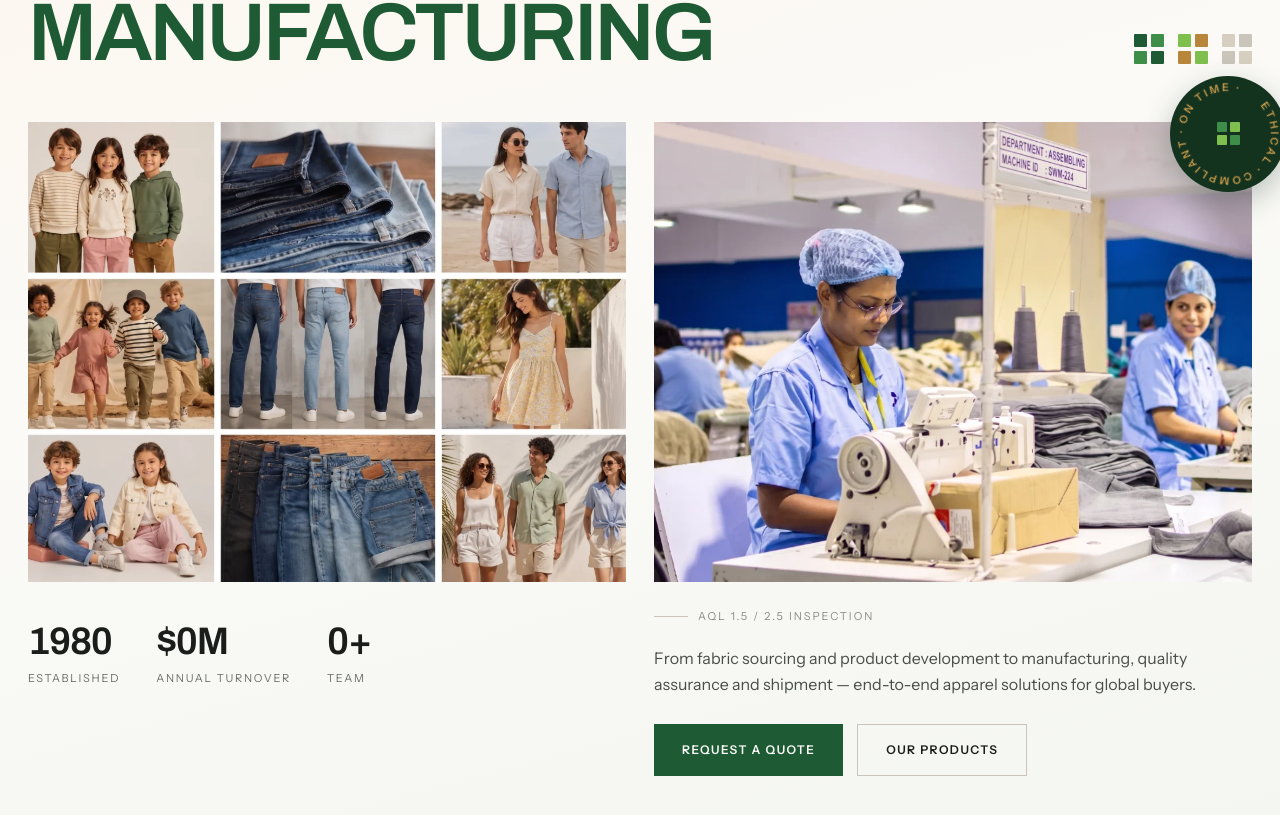
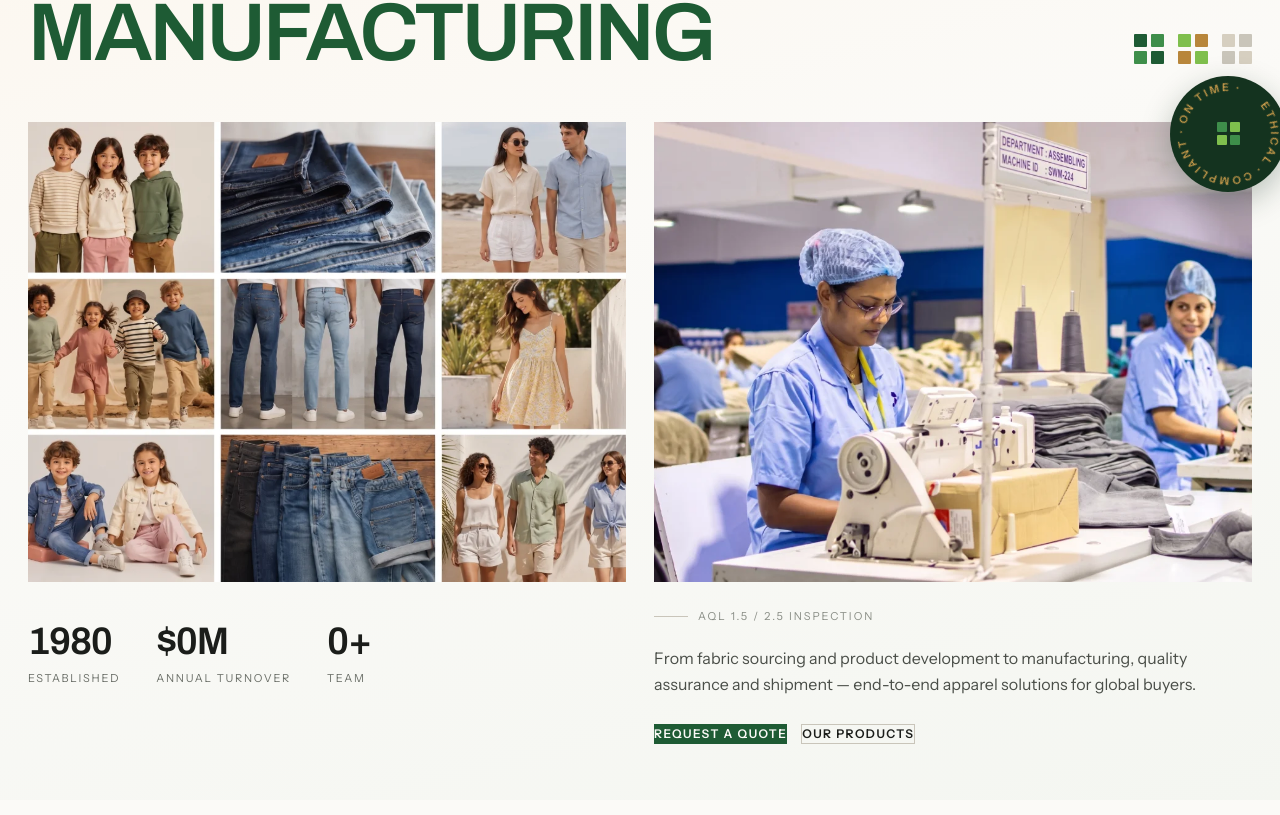
Before and after one commit to linkon63/link3.net, a Next.js app: page / in a window 1280 px wide. Shown: the part 353-1168 px from the top of the page. Built offline with nearby package versions, Linux system fonts and the light colour scheme.

Commit message:
feat(ui): unified shimmer sweep, secondary gold hover, and micro-lift animation across all website buttons

```diff
--- a/src/app/globals.css
+++ b/src/app/globals.css
@@ -248,17 +248,7 @@ a:hover { color: #B8863B; }
   transform: translateY(-5px) scale(1.06) !important;
 }
 
-.prasine-btn {
-  position: relative;
-  overflow: hidden;
-  transition: all 0.3s cubic-bezier(0.16, 1, 0.3, 1) !important;
-}
-.prasine-btn:hover {
-  background: #B8863B !important;
-  transform: translateY(-2px) !important;
-  box-shadow: 0 8px 24px rgba(184, 134, 59, 0.38) !important;
-}
-
+.prasine-btn,
 .hero-btn-primary {
   position: relative;
   overflow: hidden;
@@ -271,9 +261,11 @@ a:hover { color: #B8863B; }
   letter-spacing: 0.12em;
   text-transform: uppercase;
   font-weight: 600;
-  padding: 16px 28px;
+  cursor: pointer;
+  border: none;
   transition: all 0.35s cubic-bezier(0.16, 1, 0.3, 1) !important;
 }
+.prasine-btn::after,
 .hero-btn-primary::after {
   content: "";
   position: absolute;
@@ -281,24 +273,28 @@ a:hover { color: #B8863B; }
   left: 0;
   width: 50%;
   height: 100%;
-  background: linear-gradient(90deg, transparent, rgba(255, 255, 255, 0.3), transparent);
+  background: linear-gradient(90deg, transparent, rgba(255, 255, 255, 0.32), transparent);
   transform: translateX(-150%) skewX(-20deg);
-  transition: transform 0.6s ease;
+  transition: transform 0.65s ease;
   pointer-events: none;
 }
+.prasine-btn:hover,
 .hero-btn-primary:hover {
   background: #B8863B !important;
   color: #FBFAF7 !important;
   transform: translateY(-3px) scale(1.02) !important;
   box-shadow: 0 10px 28px -2px rgba(184, 134, 59, 0.44) !important;
 }
+.prasine-btn:hover::after,
 .hero-btn-primary:hover::after {
   transform: translateX(260%) skewX(-20deg);
 }
+.prasine-btn:active,
 .hero-btn-primary:active {
   transform: translateY(-1px) scale(0.98) !important;
 }
 
+.prasine-btn-outline,
 .hero-btn-secondary {
   position: relative;
   overflow: hidden;
@@ -312,9 +308,23 @@ a:hover { color: #B8863B; }
   letter-spacing: 0.12em;
   text-transform: uppercase;
   font-weight: 600;
-  padding: 16px 28px;
+  cursor: pointer;
   transition: all 0.35s cubic-bezier(0.16, 1, 0.3, 1) !important;
 }
+.prasine-btn-outline::after,
+.hero-btn-secondary::after {
+  content: "";
+  position: absolute;
+  top: 0;
+  left: 0;
+  width: 50%;
+  height: 100%;
+  background: linear-gradient(90deg, transparent, rgba(184, 134, 59, 0.18), transparent);
+  transform: translateX(-150%) skewX(-20deg);
+  transition: transform 0.65s ease;
+  pointer-events: none;
+}
+.prasine-btn-outline:hover,
 .hero-btn-secondary:hover {
   background: rgba(184, 134, 59, 0.12) !important;
   border-color: #B8863B !important;
@@ -322,19 +332,13 @@ a:hover { color: #B8863B; }
   transform: translateY(-3px) scale(1.02) !important;
   box-shadow: 0 10px 24px -3px rgba(184, 134, 59, 0.22) !important;
 }
+.prasine-btn-outline:hover::after,
+.hero-btn-secondary:hover::after {
+  transform: translateX(260%) skewX(-20deg);
+}
+.prasine-btn-outline:active,
 .hero-btn-secondary:active {
   transform: translateY(-1px) scale(0.98) !important;
-}
-
-.prasine-btn-outline {
-  transition: all 0.25s cubic-bezier(0.16, 1, 0.3, 1) !important;
-}
-.prasine-btn-outline:hover {
-  background: #B8863B !important;
-  border-color: #B8863B !important;
-  color: #FBFAF7 !important;
-  transform: translateY(-2px) !important;
-  box-shadow: 0 8px 20px rgba(184, 134, 59, 0.3) !important;
 }
 
 .prasine-chip {
--- a/src/app/page.tsx
+++ b/src/app/page.tsx
@@ -726,7 +726,7 @@ export default function Home() {
         <div style={{ "fontSize": "11px", "letterSpacing": "0.22em", "textTransform": "uppercase", "color": "#B8863B", "fontWeight": "600", "marginBottom": "18px" }}>Full Service</div>
         <h2 style={{ "fontFamily": "'Archivo', Helvetica, sans-serif", "fontWeight": "600", "fontSize": "clamp(30px, 3.4vw, 46px)", "lineHeight": "1.04", "letterSpacing": "-0.02em", "textTransform": "uppercase", "margin": "0 0 18px" }}>From source to shipment</h2>
         <p style={{ "fontSize": "16px", "lineHeight": "1.62", "color": "#4A4E48", "margin": "0 auto 30px", "maxWidth": "480px", "textWrap": "pretty" }}>One accountable partner from the first fabric enquiry to the loaded container.</p>
-        <a href="#quote" style={{ "border": "1px solid #1B1D1A", "color": "#1B1D1A", "fontSize": "12px", "letterSpacing": "0.12em", "textTransform": "uppercase", "fontWeight": "600", "padding": "15px 26px", "display": "inline-block", "transition": "background 0.25s ease, color 0.25s ease" }}>Discuss Your Requirements</a>
+        <a href="#quote" className="prasine-btn-outline" style={{ padding: "15px 28px" }}>Discuss Your Requirements</a>
       </div>
       <div data-reveal="1" style={{ "display": "grid", "gridTemplateColumns": "repeat(auto-fit, minmax(390px, 1fr))", "gap": "22px", "alignItems": "stretch" }}>
         {steps.map((st, idx) => (
@@ -826,7 +826,7 @@ export default function Home() {
           <h2 style={{ "fontFamily": "'Archivo', Helvetica, sans-serif", "fontWeight": "600", "fontSize": "clamp(30px, 3.4vw, 46px)", "lineHeight": "1.04", "letterSpacing": "-0.02em", "textTransform": "uppercase", "margin": "0 0 20px" }}>Quality is built into every stage</h2>
           <p style={{ "fontSize": "16px", "lineHeight": "1.65", "color": "#B9BFB4", "maxWidth": "560px", "margin": "0 0 26px", "textWrap": "pretty" }}>From fabric arrival to the final random check we inspect at every step, so issues are found early and corrected while production can still absorb them.</p>
           <p style={{ "fontSize": "14px", "lineHeight": "1.6", "color": "#8D9389", "maxWidth": "560px", "margin": "0 0 30px" }}>On buyer request we work with third-party institutes including SGS, ITS and Hohenstein, and guide factories towards compliance.</p>
-          <a href="#quote" style={{ "border": "1px solid #4A5A4E", "color": "#F2F0E9", "fontSize": "12px", "letterSpacing": "0.12em", "textTransform": "uppercase", "fontWeight": "600", "padding": "16px 28px", "display": "inline-block", "transition": "background 0.25s ease, border-color 0.25s ease" }}>Explore Quality &amp; Compliance</a>
+          <a href="#quote" className="prasine-btn-outline" style={{ padding: "16px 28px", borderColor: "#4A5A4E", color: "#F2F0E9" }}>Explore Quality &amp; Compliance</a>
         </div>
       </div>
 
@@ -867,8 +867,8 @@ export default function Home() {
         <p style={{ "fontSize": "16px", "lineHeight": "1.65", "color": "#4A4E48", "margin": "0 0 26px", "maxWidth": "520px", "textWrap": "pretty" }}>Our factories are certified by multiple internationally recognized organizations. A commitment to worker safety has enabled 100% certification by the RMG Sustainability Council (Accord) and Nirapon (Alliance).</p>
         <div style={{ "marginBottom": "30px" }}></div>
         <div style={{ "display": "flex", "gap": "14px", "flexWrap": "wrap" }}>
-          <a href="#quote" className="prasine-btn" style={{ "background": "#1E5B34", "color": "#FBFAF7", "fontSize": "12px", "letterSpacing": "0.12em", "textTransform": "uppercase", "fontWeight": "600", "padding": "16px 28px", "transition": "background 0.25s ease" }}>Explore Our Factory Network</a>
-          <a href="#quote" style={{ "border": "1px solid #C9C5BA", "color": "#1B1D1A", "fontSize": "12px", "letterSpacing": "0.12em", "textTransform": "uppercase", "fontWeight": "600", "padding": "16px 28px", "transition": "border-color 0.25s ease" }}>Discuss Your Requirements</a>
+          <a href="#quote" className="prasine-btn" style={{ padding: "16px 28px" }}>Explore Our Factory Network</a>
+          <a href="#quote" className="prasine-btn-outline" style={{ padding: "16px 28px" }}>Discuss Your Requirements</a>
         </div>
       </div>
     </div>
@@ -915,7 +915,7 @@ export default function Home() {
 ))}
         </div>
       </div>
-      <a data-reveal="1" href="#quote" style={{ "border": "1px solid #1E5B34", "color": "#1E5B34", "fontSize": "12px", "letterSpacing": "0.12em", "textTransform": "uppercase", "fontWeight": "600", "padding": "16px 28px", "display": "inline-block", "transition": "background 0.25s ease, color 0.25s ease" }}>Our Approach to Sustainability</a>
+      <a data-reveal="1" href="#quote" className="prasine-btn-outline" style={{ padding: "16px 28px", borderColor: "#1E5B34", color: "#1E5B34" }}>Our Approach to Sustainability</a>
     </div>
   </section>
 
@@ -997,7 +997,7 @@ export default function Home() {
             </div>
 
             <div style={{ "display": "flex", "gap": "14px", "flexWrap": "wrap", "alignItems": "center" }}>
-              <button type="button" onClick={submit} className="prasine-btn" style={{ "background": "#1E5B34", "color": "#FBFAF7", "border": "none", "fontSize": "13px", "letterSpacing": "0.12em", "textTransform": "uppercase", "fontWeight": "600", "padding": "17px 32px", "cursor": "pointer", "transition": "background 0.25s ease" }}>Request a Quote</button>
+              <button type="button" onClick={submit} className="prasine-btn" style={{ padding: "17px 34px" }}>Request a Quote</button>
               <a href="mailto:shameem@prasineint.com" style={{ "fontSize": "12px", "letterSpacing": "0.12em", "textTransform": "uppercase", "fontWeight": "600", "color": "#1B1D1A", "borderBottom": "1px solid #C9C5BA", "paddingBottom": "3px" }}>Talk to Our Team</a>
             </div>
           </div>
@@ -1047,7 +1047,7 @@ export default function Home() {
   </footer>
 
   <div data-mobile-cta="1" style={{ "position": "fixed", "left": "0", "right": "0", "bottom": "0", "zIndex": "60", "background": "rgba(251,250,247,0.96)", "backdropFilter": "blur(10px)", "borderTop": "1px solid #E7E4DC", "padding": "12px 16px", "display": "flex", "gap": "12px" }}>
-      <a href="#quote" style={{ "flex": "1", "textAlign": "center", "background": "#1E5B34", "color": "#FBFAF7", "fontSize": "13px", "letterSpacing": "0.12em", "textTransform": "uppercase", "fontWeight": "600", "padding": "16px 18px" }}>Request a Quote</a>
+      <a href="#quote" className="prasine-btn" style={{ flex: "1", textAlign: "center", padding: "16px 18px" }}>Request a Quote</a>
   </div>
   <div data-mobile-cta="1" style={{ "height": "76px" }}></div>
 
```
